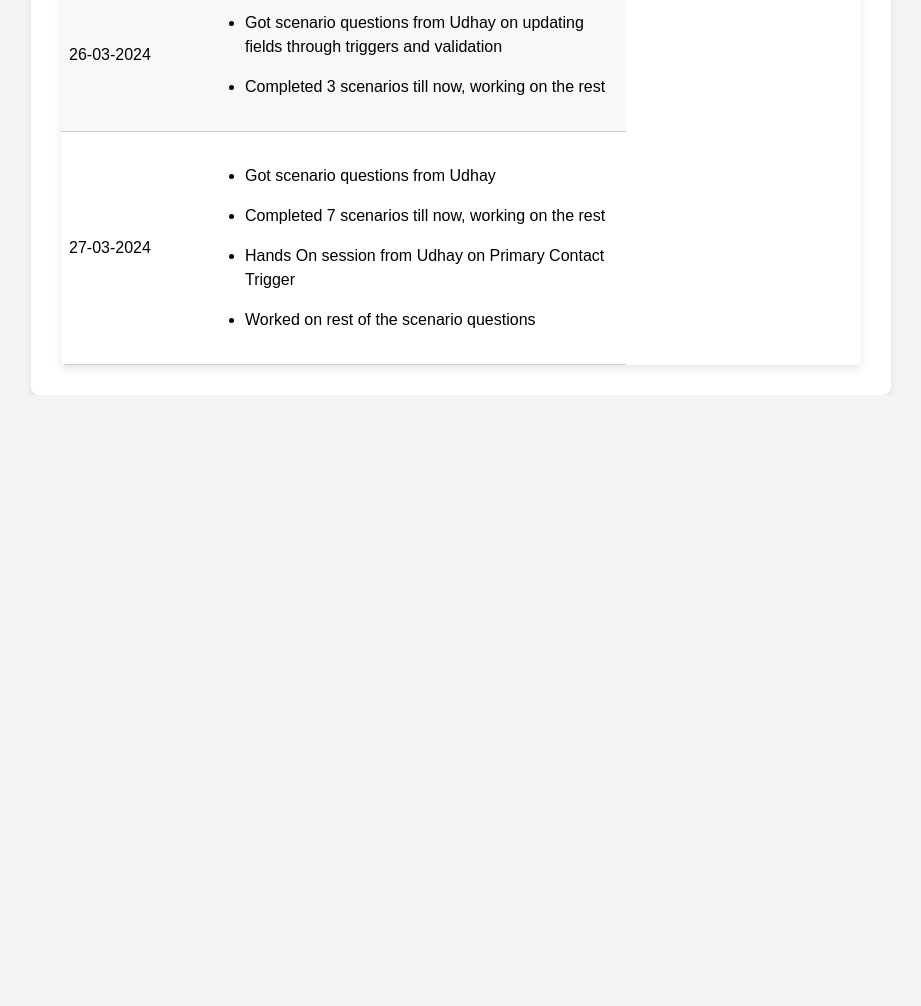
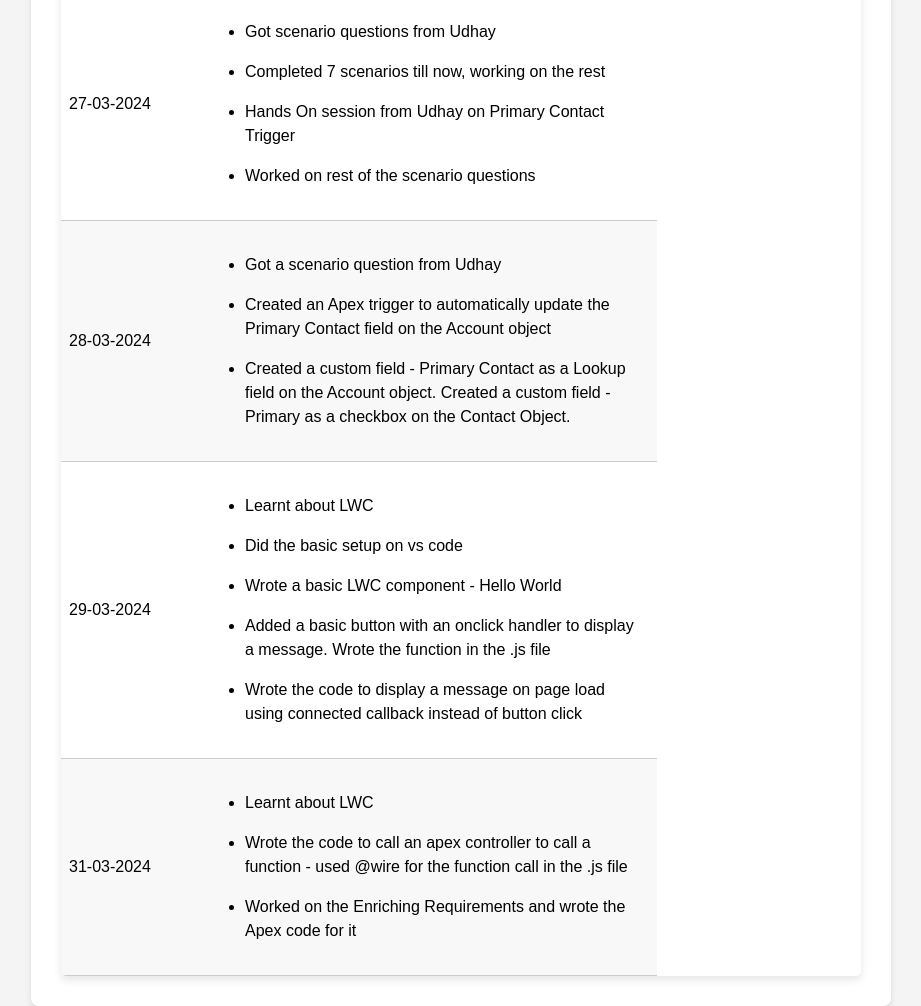
Before and after one commit to shovna01PS/shovna01PS.github.io, a plain HTML site: page index.html in a window 1280 px wide. Shown: the part 2200-3206 px from the top of the page, without its empty margins (179-1100 px from the left). Before the commit the page ends 2595 px from the top, so only its background shows below. Drawn offline with Linux system fonts and the light colour scheme.

Commit message:
Update index.html

```diff
--- a/index.html
+++ b/index.html
@@ -213,6 +213,60 @@
               </ul>
             </td>
           </tr>
+          <tr>
+            <td class="date-column">28-03-2024</td>
+            <td>
+              <ul>
+                <li>
+                  Got a scenario question from Udhay
+                </li>
+                <li>
+                  Created an Apex trigger to automatically update the Primary Contact field on the Account object
+                </li>
+                <li>
+                  Created a custom field - Primary Contact as a Lookup field on the Account object. Created a custom field - Primary as a checkbox on the Contact Object.
+                </li>
+              </ul>
+            </td>
+          </tr>
+          <tr>
+            <td class="date-column">29-03-2024</td>
+            <td>
+              <ul>
+                <li>
+                  Learnt about LWC
+                </li>
+                <li>
+                  Did the basic setup on vs code
+                </li>
+                <li>
+                  Wrote a basic LWC component - Hello World
+                </li>
+                <li>
+                  Added a basic button with an onclick handler to display a message. Wrote the function in the .js file
+                </li>
+                <li>
+                  Wrote the code to display a message on page load using connected callback instead of button click
+                </li>
+              </ul>
+            </td>
+          </tr>
+          <tr>
+            <td class="date-column">31-03-2024</td>
+            <td>
+              <ul>
+                <li>
+                  Learnt about LWC
+                </li>
+                <li>
+                  Wrote the code to call an apex controller to call a function - used @wire for the function call in the .js file
+                </li>
+                <li>
+                  Worked on the Enriching Requirements and wrote the Apex code for it
+                </li>
+              </ul>
+            </td>
+          </tr>
         </tbody>
       </table>
     </div>
```
